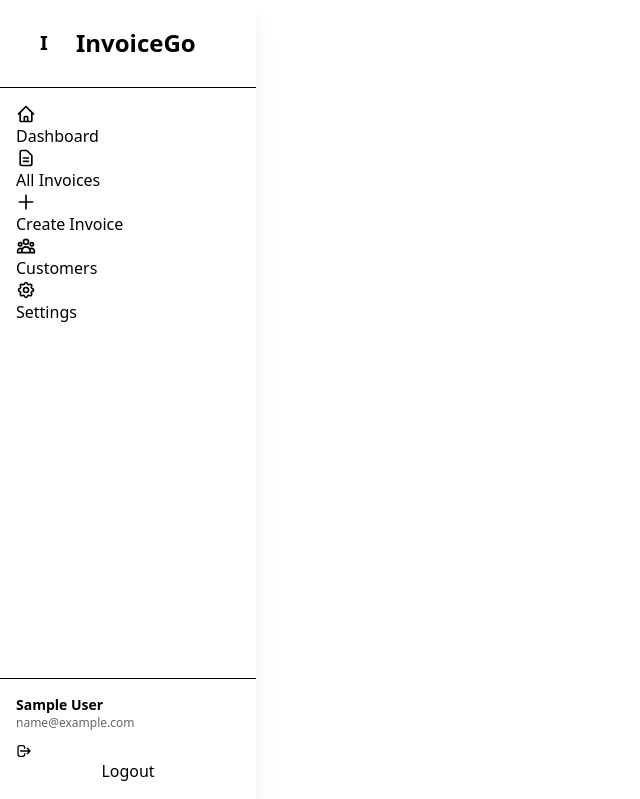
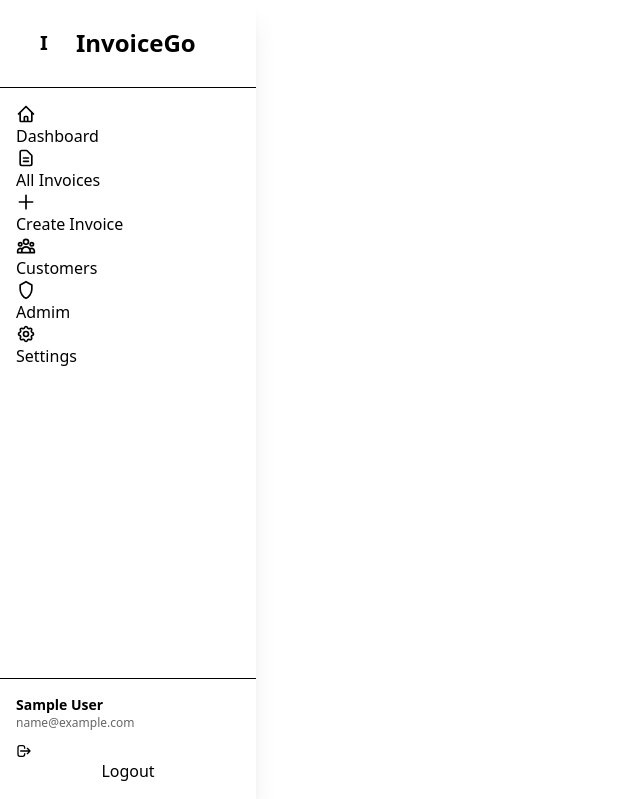
Before and after one commit to Garfieldas/invoice, a Django app: page / in a window 1280 px wide. Shown: the part 825-1624 px from the top of the page, without its empty margins (0-640 px from the left). Run offline with Django 5.2, Linux system fonts and the light colour scheme; the visitor is signed in with stand-in values (Sample User, id 1); data that the repository does not hold is empty; some libraries are stand-ins or nearby versions.

Commit message:
Changed default admin url

```diff
--- a/apps/invoice/admin.py
+++ b/apps/invoice/admin.py
@@ -2,12 +2,17 @@ from django.contrib import admin
 from django.db.models.query import QuerySet
 from django.http.request import HttpRequest
 from invoice.models import Invoice, InvoiceItem
+
+class InvoiceItemInline(admin.TabularInline):
+    model = InvoiceItem
+    extra = 0
 
 @admin.register(Invoice)
 class InvoiceAdmin(admin.ModelAdmin):
     list_display = ('user', 'customer', 'invoice_number', 'total_price', 'created_at')
     search_fields = ('user', 'customer', 'invoice_number', 'created_at')
     exclude = ('invoice_number', 'total_price')
+    inlines = [InvoiceItemInline]
 
     def get_queryset(self, request: HttpRequest) -> QuerySet:
         qs = super().get_queryset(request)
--- a/config/urls.py
+++ b/config/urls.py
@@ -19,7 +19,7 @@ from django.urls import path, include
 from django.conf import settings
 
 urlpatterns = [
-    path('admin/', admin.site.urls),
+    path('garfield/administration', admin.site.urls),
     path('', include('accounts.urls')),
     path('customers/', include('customers.urls')),
     path('invoices/', include('invoice.urls')),
--- a/templates/partials/navbar.html
+++ b/templates/partials/navbar.html
@@ -16,11 +16,11 @@
                 <svg xmlns="http://www.w3.org/2000/svg" class="h-5 w-5" fill="none" viewBox="0 0 24 24" stroke="currentColor"><path stroke-linecap="round" stroke-linejoin="round" stroke-width="2" d="M3 12l2-2m0 0l7-7 7 7M5 10v10a1 1 0 001 1h3m10-11l2 2m-2-2v10a1 1 0 01-1 1h-3m-6 0a1 1 0 001-1v-4a1 1 0 011-1h2a1 1 0 011 1v4a1 1 0 001 1m-6 0h6" /></svg>
                 Dashboard
             </a>
-            <a href="{% url 'invoices' %}" class="btn btn-ghost w-full justify-start gap-3 text-base">
+            <a href="{% url 'invoices' %}" class="btn btn-ghost w-full justify-start gap-3 text-base {% if request.resolver_match.url_name == 'invoices' %}btn-active{% endif %}">
                 <svg xmlns="http://www.w3.org/2000/svg" class="h-5 w-5" fill="none" viewBox="0 0 24 24" stroke="currentColor"><path stroke-linecap="round" stroke-linejoin="round" stroke-width="2" d="M9 12h6m-6 4h6m2 5H7a2 2 0 01-2-2V5a2 2 0 012-2h5.586a1 1 0 01.707.293l5.414 5.414a1 1 0 01.293.707V19a2 2 0 01-2 2z" /></svg>
                 All Invoices
             </a>
-            <a href="{% url 'create-invoice' %}" class="btn btn-ghost w-full justify-start gap-3 text-base">
+            <a href="{% url 'create-invoice' %}" class="btn btn-ghost w-full justify-start gap-3 text-base {% if request.resolver_match.url_name == 'create-invoice' %}btn-active{% endif %}">
                 <svg xmlns="http://www.w3.org/2000/svg" class="h-5 w-5" fill="none" viewBox="0 0 24 24" stroke="currentColor"><path stroke-linecap="round" stroke-linejoin="round" stroke-width="2" d="M12 4v16m8-8H4" /></svg>
                 Create Invoice
             </a>
@@ -28,6 +28,14 @@
                 <svg xmlns="http://www.w3.org/2000/svg" class="h-5 w-5" fill="none" viewBox="0 0 24 24" stroke="currentColor"><path stroke-linecap="round" stroke-linejoin="round" stroke-width="2" d="M17 20h5v-2a3 3 0 00-5.356-1.857M17 20H7m10 0v-2c0-.656-.126-1.283-.356-1.857M7 20H2v-2a3 3 0 015.356-1.857M7 20v-2c0-.656.126-1.283.356-1.857m0 0a5.002 5.002 0 019.288 0M15 7a3 3 0 11-6 0 3 3 0 016 0zm6 3a2 2 0 11-4 0 2 2 0 014 0zM7 10a2 2 0 11-4 0 2 2 0 014 0z" /></svg>
                 Customers
             </a>
+            {% if request.user.is_authenticated and request.user.is_superuser %}
+            <a href="{% url 'admin:index' %}" class="btn btn-ghost w-full justify-start gap-3 text-base">
+                <svg xmlns="http://www.w3.org/2000/svg" class="h-5 w-5" viewBox="0 0 24 24" fill="none" stroke="currentColor" aria-hidden="true">
+                    <path stroke-linecap="round" stroke-linejoin="round" stroke-width="2" d="M12 2l7 4v5c0 5-3.8 9.7-7 11-3.2-1.3-7-6-7-11V6l7-4z"/>
+                </svg>
+                Admim
+            </a>
+            {% endif %}
             <a href="{% url 'settings' %}" class="btn btn-ghost w-full justify-start gap-3 text-base {% if request.resolver_match.url_name == 'settings' %}btn-active{% endif %}">
                 <svg xmlns="http://www.w3.org/2000/svg" class="h-5 w-5" fill="none" viewBox="0 0 24 24" stroke="currentColor"><path stroke-linecap="round" stroke-linejoin="round" stroke-width="2" d="M10.325 4.317c.426-1.756 2.924-1.756 3.35 0a1.724 1.724 0 002.573 1.066c1.543-.94 3.31.826 2.37 2.37a1.724 1.724 0 001.065 2.572c1.756.426 1.756 2.924 0 3.35a1.724 1.724 0 00-1.066 2.573c.94 1.543-.826 3.31-2.37 2.37a1.724 1.724 0 00-2.572 1.065c-.426 1.756-2.924 1.756-3.35 0a1.724 1.724 0 00-2.573-1.066c-1.543.94-3.31-.826-2.37-2.37a1.724 1.724 0 00-1.065-2.572c-1.756-.426-1.756-2.924 0-3.35a1.724 1.724 0 001.066-2.573c-.94-1.543.826-3.31 2.37-2.37.996.608 2.296.07 2.572-1.065z" /><path stroke-linecap="round" stroke-linejoin="round" stroke-width="2" d="M15 12a3 3 0 11-6 0 3 3 0 016 0z" /></svg>
                 Settings
```
